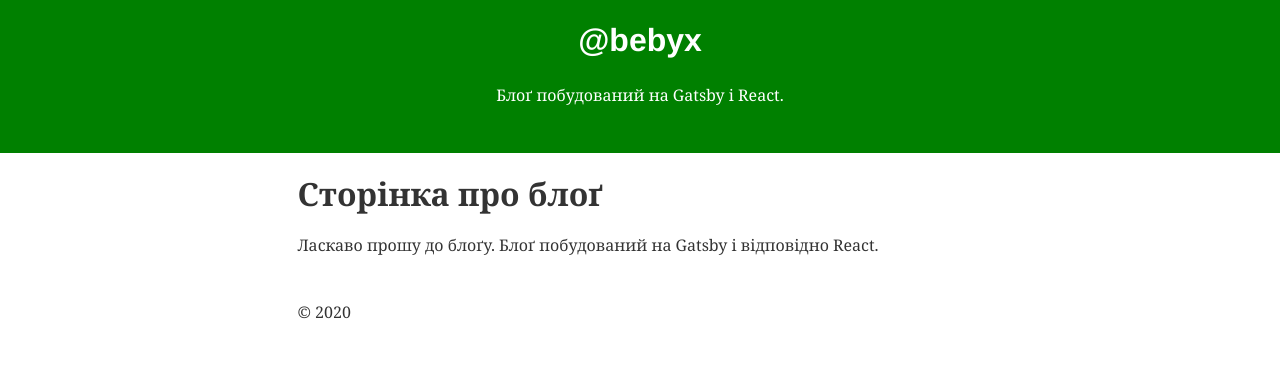
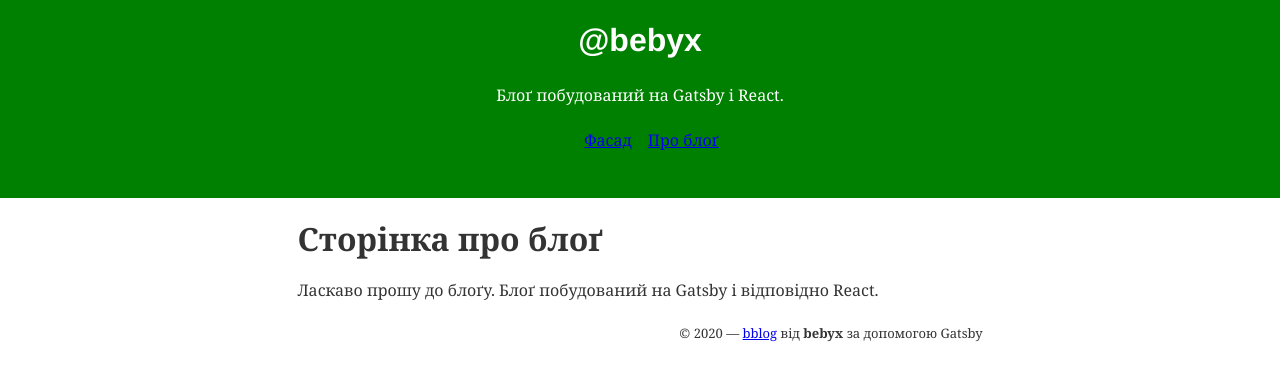
Before and after one commit to bebyx/bebyxgatsbyblog, a Gatsby site: page /pro-blog in a window 1280 px wide. Built offline with nearby package versions, Linux system fonts and the light colour scheme; Gatsby itself is replaced by a stand-in of ours; some packages are replaced by stand-ins of ours; what typography-theme-noriega would draw is missing.

Commit message:
Add nav links to header and update footer

```diff
--- a/src/components/header.css
+++ b/src/components/header.css
@@ -15,3 +15,8 @@
   line-height: 1.1;
   display: block;
 }
+
+ul.nav-list li{
+  display: inline !important;
+  padding: 0.5rem;
+}
--- a/src/components/header.js
+++ b/src/components/header.js
@@ -41,6 +41,18 @@ function Header({ siteMetadata }) {
           }}>
           {siteMetadata.description}
           </p>
+          <p>
+            <nav>
+              <ul class="nav-list">
+                <li>
+                  <Link to="/">Фасад</Link>
+                </li>
+                <li>
+                  <Link to="/pro-blog">Про блоґ</Link>
+                </li>
+              </ul>
+            </nav>
+          </p>
         </>
       </div>
     </header>
@@ -48,12 +60,16 @@ function Header({ siteMetadata }) {
 }
 
 Header.propTypes = {
-  siteTitle: PropTypes.string,
+  siteMetadata: PropTypes.object,
+
 
 }
 
 Header.defaultProps = {
-  siteTitle: ``,
+  siteMetadata: {
+    title : ``,
+    description: ``,
+  },
 }
 
 export default Header
--- a/src/components/layout.js
+++ b/src/components/layout.js
@@ -34,9 +34,9 @@ const Layout = ({ children }) => {
         }}
       >
         <main>{children}</main>
-        <footer>
-          <br/>
-          © {new Date().getFullYear()}
+        <footer style={{textAlign: `right`, fontSize: `small`,}}>
+            © {new Date().getFullYear()} — <a href="https://github.com/bebyx/bblog"
+              target="_blank">bblog</a> від <b>bebyx</b> за допомогою Gatsby
         </footer>
       </div>
     </>
--- a/src/pages/pro-blog.js
+++ b/src/pages/pro-blog.js
@@ -1,5 +1,4 @@
 import React from "react"
-import { Link } from "gatsby"
 
 import Layout from "../components/layout"
 import SEO from "../components/seo"
```
Also changed, not shown: src/templates/blog-post.js (+6 -1 lines).
